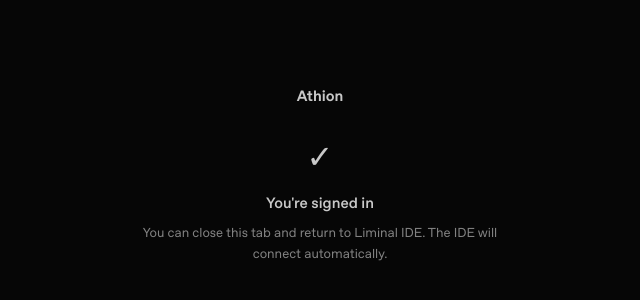
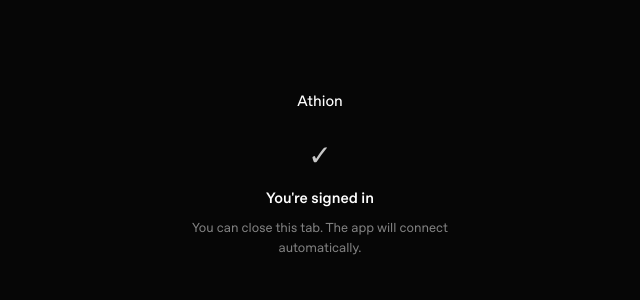
Before and after one commit to NoahSmiley/athion, a Next.js app: page /auth/ide-success in a window 1280 px wide. Shown: the part 226-526 px from the top of the page, without its empty margins (320-960 px from the left). Built offline with nearby package versions, Linux system fonts and the light colour scheme.

Commit message:
IDE success: drop Liminal mention, match ide-login layout (#3)
IDE success page: generic copy + consistent layout

```diff
--- a/src/app/auth/ide-success/page.tsx
+++ b/src/app/auth/ide-success/page.tsx
@@ -2,16 +2,13 @@
 
 export default function IdeSuccessPage() {
   return (
-    <div style={{ minHeight: "100vh", display: "flex", flexDirection: "column", alignItems: "center", justifyContent: "center", padding: "48px 24px" }}>
-      <Link href="/" style={{ marginBottom: 24, fontWeight: "bold", fontSize: 15, textDecoration: "none" }}>
-        Athion
-      </Link>
-      <div style={{ textAlign: "center", maxWidth: 380 }}>
-        <p style={{ fontSize: 32, marginBottom: 8 }}>&#x2713;</p>
-        <h1 style={{ fontSize: 15, margin: "0 0 8px" }}>You&apos;re signed in</h1>
-        <p style={{ color: "#828282" }}>
-          You can close this tab and return to Liminal IDE.
-          The IDE will connect automatically.
+    <div style={{ position: "fixed", inset: 0, display: "flex", justifyContent: "center", alignItems: "center", pointerEvents: "none" }}>
+      <div style={{ width: 260, pointerEvents: "auto", textAlign: "center" }}>
+        <Link href="/" style={{ textDecoration: "none", color: "#fff", fontSize: 15, fontWeight: 500, display: "block", marginBottom: 20 }}>Athion</Link>
+        <p style={{ fontSize: 28, margin: "0 0 8px", color: "#c8c8c8" }}>&#x2713;</p>
+        <h1 style={{ fontSize: 15, margin: "0 0 8px", color: "#fff", fontWeight: 600 }}>You&apos;re signed in</h1>
+        <p style={{ color: "#828282", fontSize: 13, margin: 0, lineHeight: 1.6 }}>
+          You can close this tab. The app will connect automatically.
         </p>
       </div>
     </div>
```
